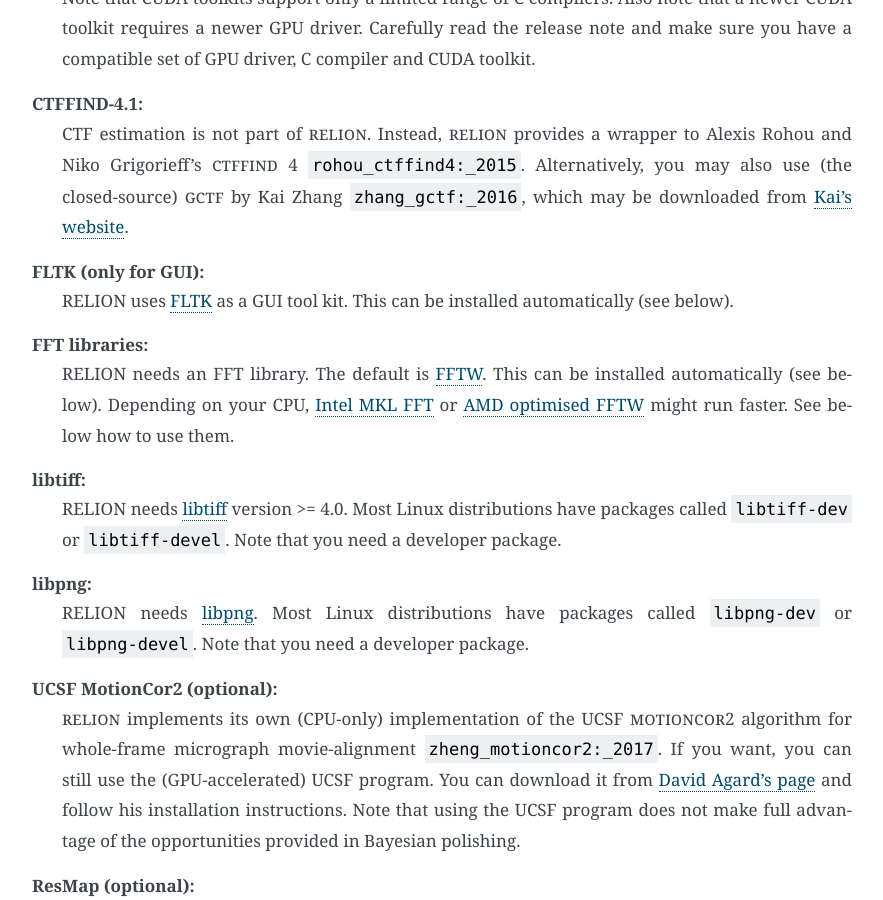
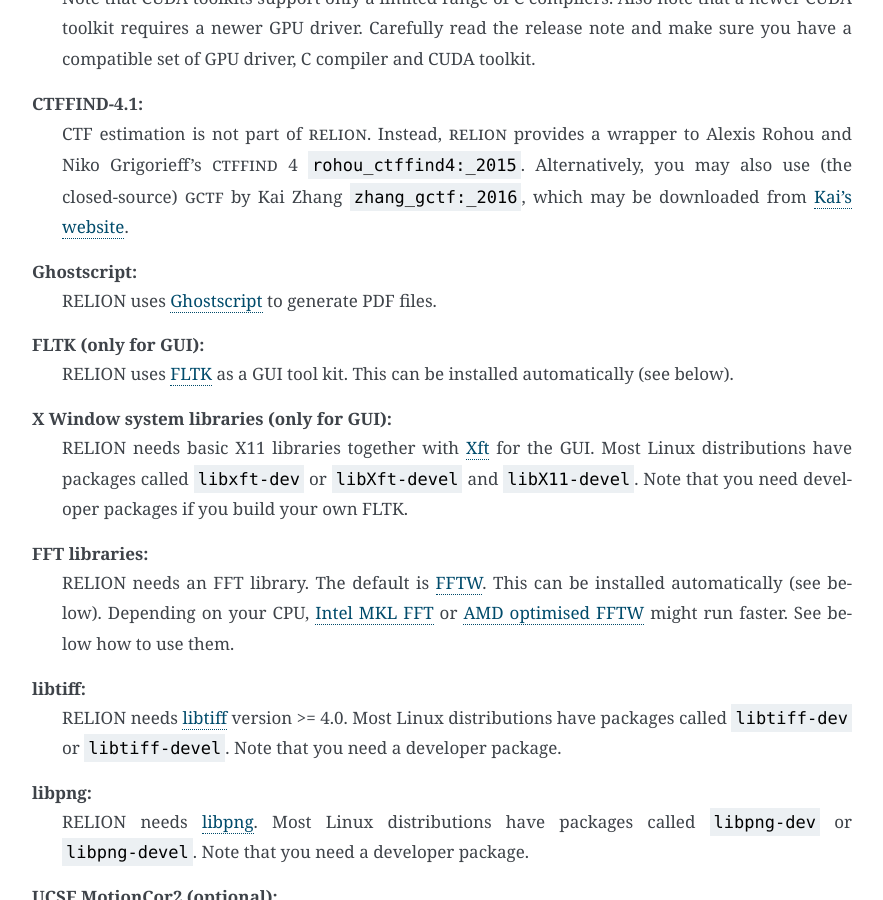
Before and after one commit to 3dem/relion-documents, a Sphinx documentation site: the page built from source/Installation.rst, in a window 1280 px wide and 900 px high, scrolled down 809 px. Shown: the whole window, without its empty margins (308-1191 px from the left). Built offline with Sphinx 7.4.7, drawn with Linux system fonts in a browser that asks for light colours; cross-references to code outside the pages are shown as plain code.

Commit message:
Clarified Xft, X11 and Ghostscript dependencies.

```diff
--- a/source/Installation.rst
+++ b/source/Installation.rst
@@ -41,9 +41,17 @@ CTFFIND-4.1:
     Instead, |RELION| provides a wrapper to Alexis Rohou and Niko Grigorieff's :textsc:`ctffind` 4 :cite:`rohou_ctffind4:_2015`.
     Alternatively, you may also use (the closed-source) :textsc:`gctf` by Kai Zhang :cite:`zhang_gctf:_2016`, which may be downloaded from `Kai's website <http://www.mrc-lmb.cam.ac.uk/kzhang/>`_.
 
+Ghostscript:
+    RELION uses `Ghostscript <https://www.ghostscript.com/>`_ to generate PDF files.
+
 FLTK (only for GUI):
     RELION uses `FLTK <https://www.fltk.org/>`_ as a GUI tool kit.
     This can be installed automatically (see below).
+
+X Window system libraries (only for GUI):
+    RELION needs basic X11 libraries together with `Xft <https://www.freedesktop.org/wiki/Software/Xft/>`_ for the GUI.
+    Most Linux distributions have packages called ``libxft-dev`` or ``libXft-devel`` and ``libX11-devel``.
+    Note that you need developer packages if you build your own FLTK.
 
 FFT libraries:
     RELION needs an FFT library.
@@ -78,11 +86,11 @@ In practice, most of these dependencies can be installed by system's package man
 
 In Debian or Ubuntu::
 
-    sudo apt install cmake git build-essential mpi-default-bin mpi-default-dev libfftw3-dev libtiff-dev libpng-dev
+    sudo apt install cmake git build-essential mpi-default-bin mpi-default-dev libfftw3-dev libtiff-dev libpng-dev ghostscript libxft-dev
 
 In RHEL, Cent OS, Scientific Linux::
 
-    sudo yum install cmake git gcc gcc-c++ openmpi-devel fftw-devel libtiff-devel libpng-devel
+    sudo yum install cmake git gcc gcc-c++ openmpi-devel fftw-devel libtiff-devel libpng-devel ghostscript libXft-devel libX11-devel
 
 
 Download RELION
```
